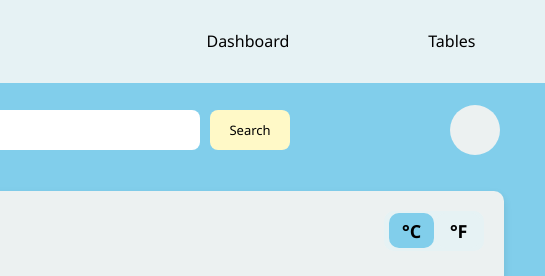
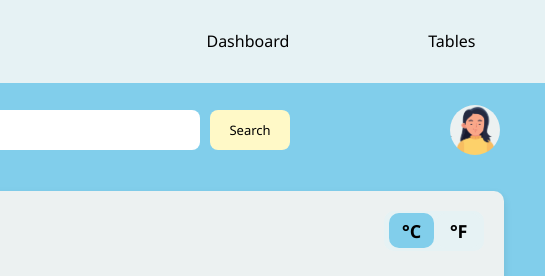
Before and after one commit to NoorFatimaYousafzai/Climate-Cues-Weather-App, a plain HTML site: page index.html in a window 768 px wide. Shown: the top 276 px of the page, 223-768 px from the left. Drawn offline with nearby package versions, Linux system fonts and the light colour scheme; the site is published under a folder, as on GitHub Pages, so addresses that start at the root find nothing.

Commit message:
Update DashboardStyle.css

```diff
--- a/DashboardStyle.css
+++ b/DashboardStyle.css
@@ -379,7 +379,7 @@ li:hover {
         height: 50px;
         border-radius: 50%;
         background-color: rgb(236, 241, 241);
-        background-image: url("/images/profile.png");
+        background-image: url("profile.png");
         background-size: contain;
         background-position: center;
         overflow: hidden;
```
